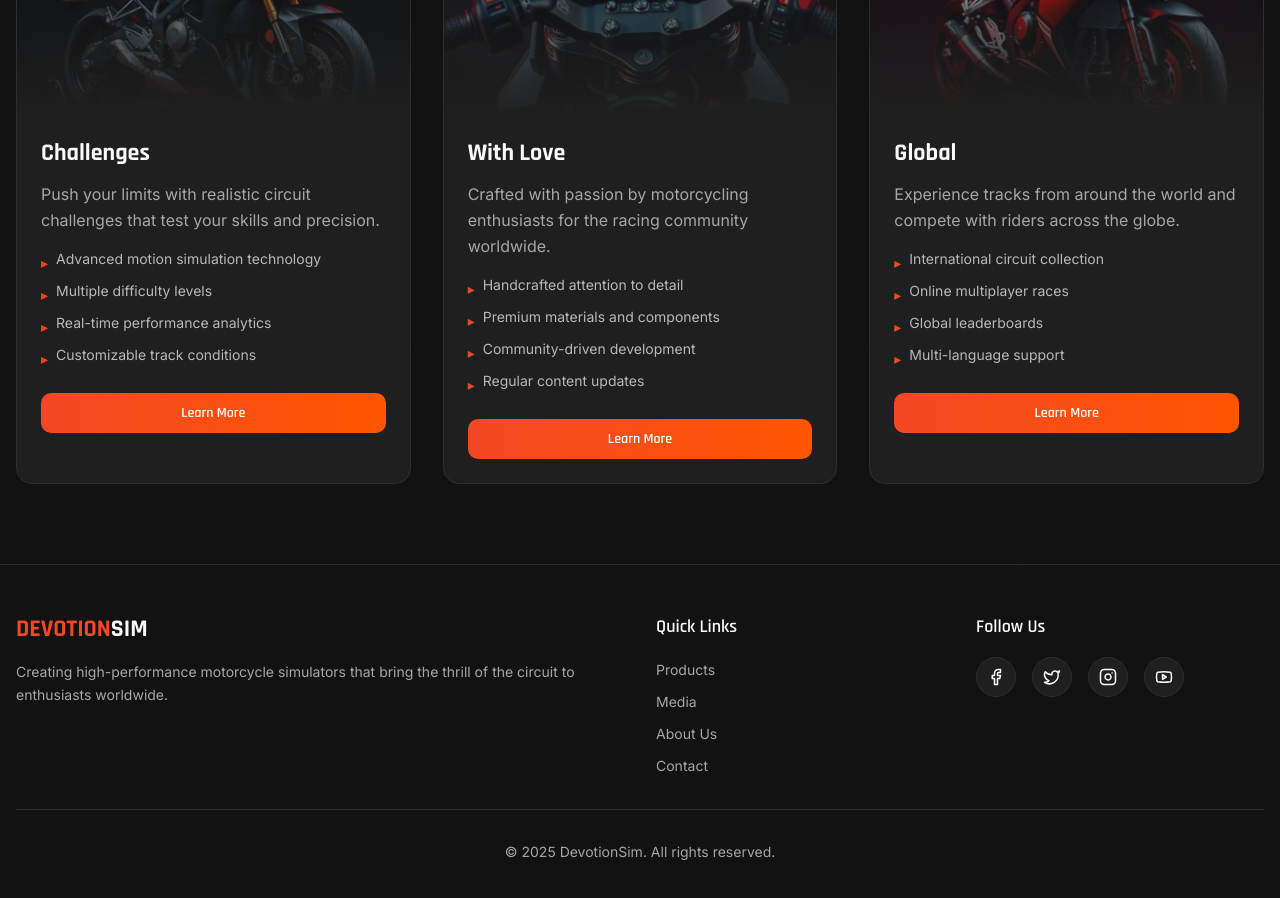
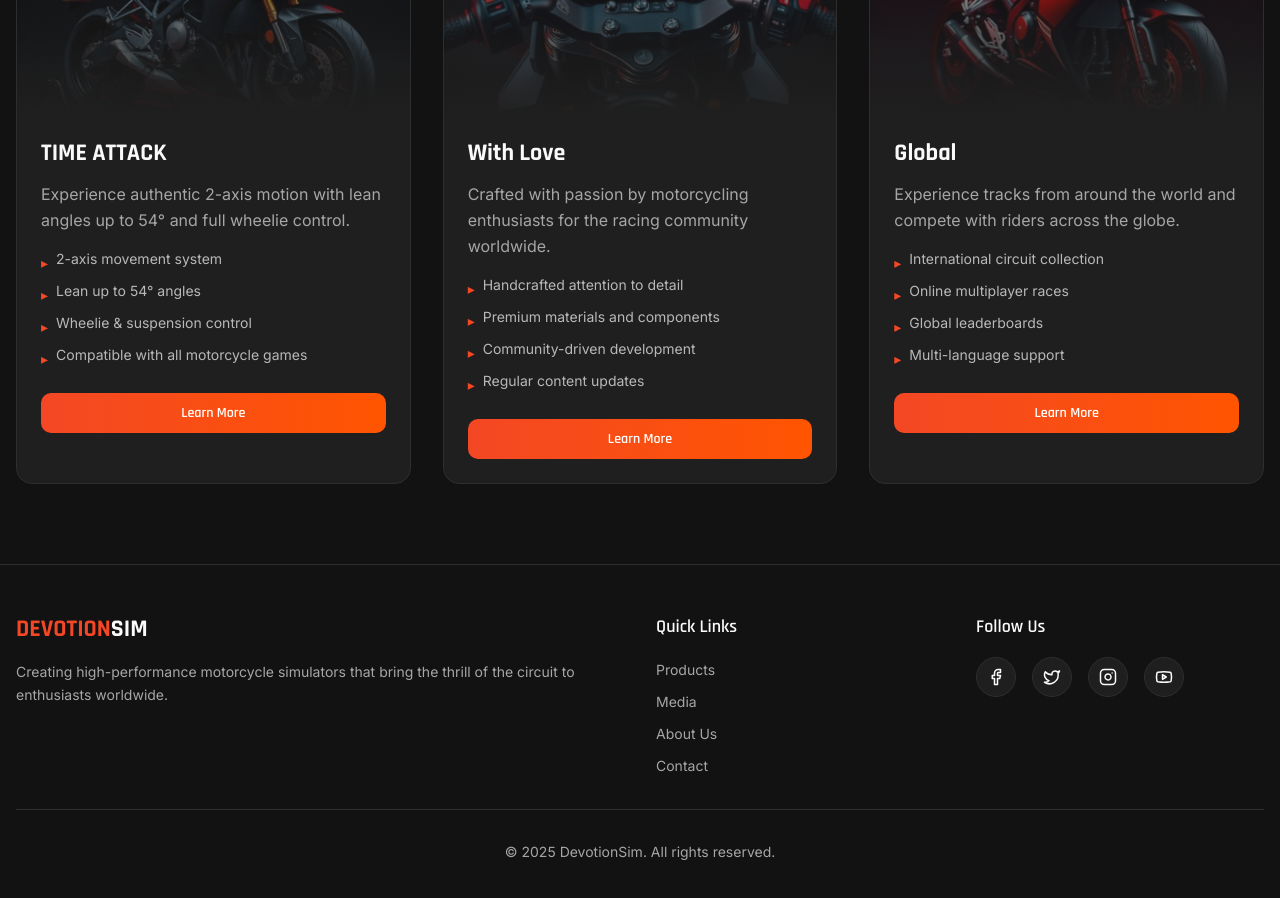
Before and after one commit to narrador02/devotion-revamped-showcase, a React (Vite) app: page / in a window 1280 px wide. Shown: the part 1180-2078 px from the top of the page. Built offline with nearby package versions, Linux system fonts and the light colour scheme; the HTML template or start-up script is replaced by a standard one.

Commit message:
Update product info

```diff
--- a/src/components/Products.tsx
+++ b/src/components/Products.tsx
@@ -7,15 +7,15 @@ import product3 from "@/assets/product-3.jpg";
 const Products = () => {
   const products = [
     {
-      title: "Challenges",
-      description: "Push your limits with realistic circuit challenges that test your skills and precision.",
+      title: "TIME ATTACK",
+      description: "Experience authentic 2-axis motion with lean angles up to 54° and full wheelie control.",
       icon: <Zap className="text-white" size={28} />,
       image: product1,
       features: [
-        "Advanced motion simulation technology",
-        "Multiple difficulty levels",
-        "Real-time performance analytics",
-        "Customizable track conditions"
+        "2-axis movement system",
+        "Lean up to 54° angles",
+        "Wheelie & suspension control",
+        "Compatible with all motorcycle games"
       ]
     },
     {
```
